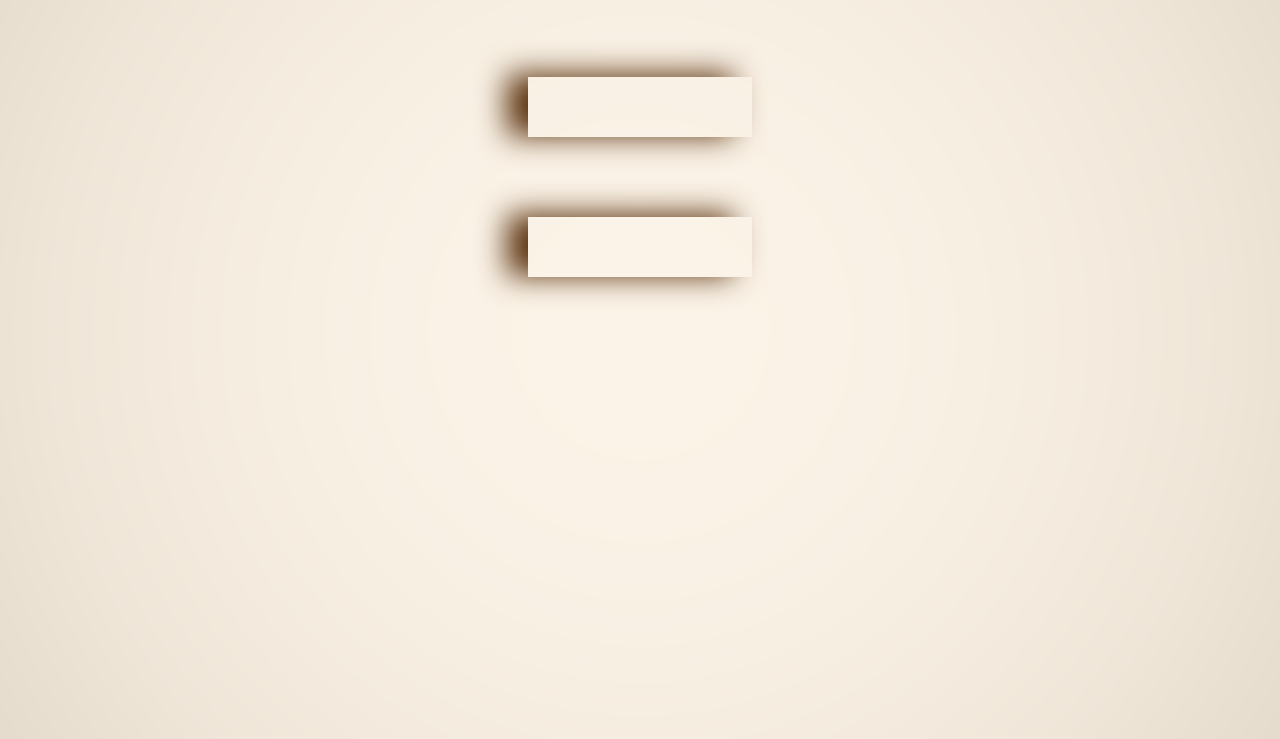
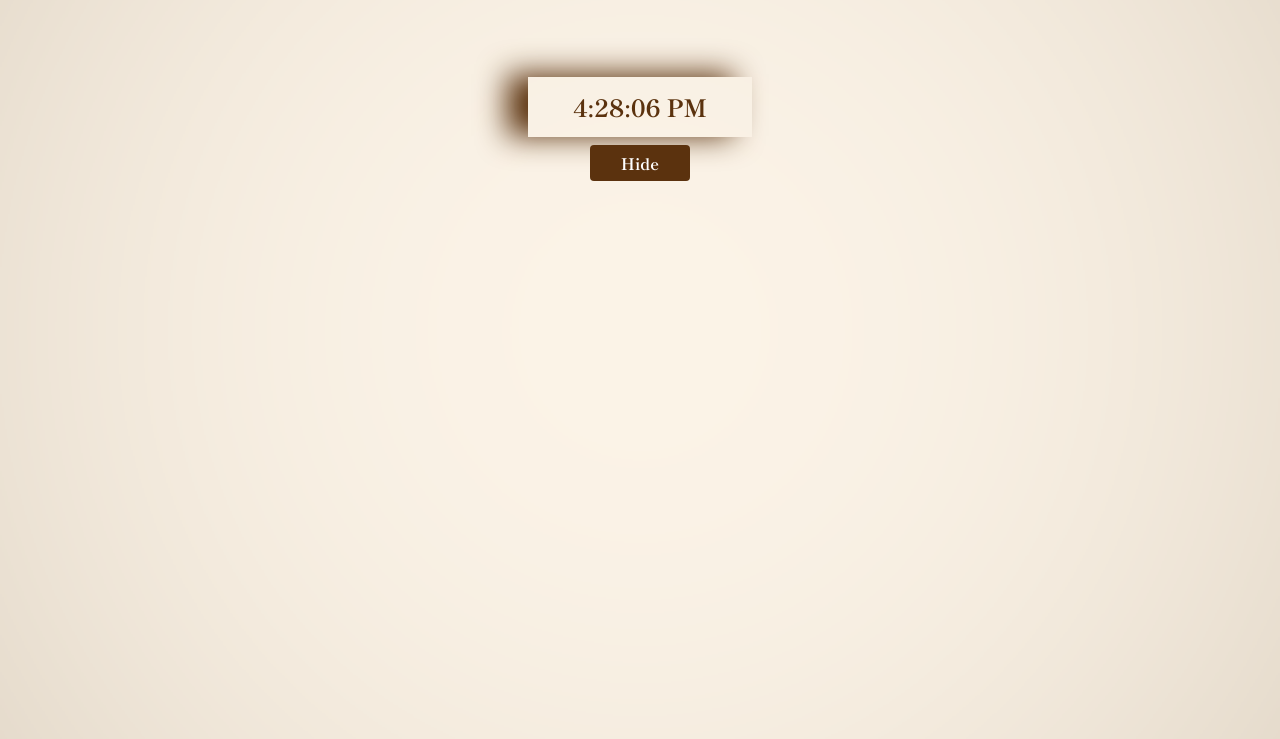
Before and after one commit to MOHAMMADmiZAN/clock, a plain HTML site: page index.html in a window 1280 px wide. Shown: the part 81-820 px from the top of the page. Drawn offline with nearby package versions, Linux system fonts and the light colour scheme; a web font is replaced by a local one.

Commit message:
toggle add

```diff
--- a/assets/css/style.css
+++ b/assets/css/style.css
@@ -74,6 +74,12 @@ body {
     font-weight: var(--font-weight-lg);
 }
 
-#digitalClock #clockContent #timeFormat {
-
+#toggle{
+    background: var(--brand-color);
+    font-weight: bold;
+    width: 100px;
+    color: #ffffff;
+    outline: none;
+    border: none;
+    margin: 0 auto;
 }
--- a/assets/js/script.js
+++ b/assets/js/script.js
@@ -1,6 +1,6 @@
+let clockContent
 const clock = () => {
     let date = new Date()
-
     let hours = date.getHours()
     let minutes = date.getMinutes()
     let seconds = date.getSeconds()
@@ -9,14 +9,29 @@ const clock = () => {
     hours = hours ? hours : 12 // the hour '0' should be '12'
     minutes = minutes < 10 ? '0' + minutes : minutes
     seconds = seconds < 10 ? '0' + seconds : seconds
-    let time = `${hours}:${minutes}:${seconds}${format}`
-    // let time = date.toLocaleTimeString()
-    let dateLocal = date.toLocalDateString()
-    let clockContent = document.querySelector('#time')
-    let dateContent = document.querySelector('#date')
-    clockContent.innerText = time
-    dateContent.innerText = dateLocal
+    // let time = `${hours}:${minutes}:${seconds}${format}`
+    let time = date.toLocaleTimeString()
+    clockContent = document.getElementById('time')
+    clockContent.innerText = time;
     setInterval(clock, 1000)
+
 
 }
 clock()
+let isTrue = true;
+let toggle = document.getElementById('toggle')
+window.addEventListener('load',(e)=>{
+    toggle.addEventListener('click', (e) => {
+        e.preventDefault()
+        isTrue =!isTrue;
+        if (isTrue===false) {
+            clockContent.style.visibility = "hidden";
+            toggle.innerText = 'Show';
+        }else{
+            clockContent.style.visibility = "visible";
+            toggle.innerText = 'Hide';
+        }
+        console.log(isTrue)
+
+    })
+})
--- a/index.html
+++ b/index.html
@@ -17,19 +17,11 @@
         <h1>Hacknomous Clock</h1>
         <div class="row">
             <div class="col-lg-12">
-                <div id="dateContent">
-                    <div id="date"></div>
-
+                <div id="clockContent">
+                    <div id="time"></div>
                 </div>
             </div>
-        </div>
-        <div class="row">
-            <div class="col-lg-12">
-                <div id="clockContent">
-                    <div id="time"></div>
-
-                </div>
-            </div>
+            <div class="btn btn-info mt-2" id="toggle">Hide</div>
         </div>
 
     </div>
```
